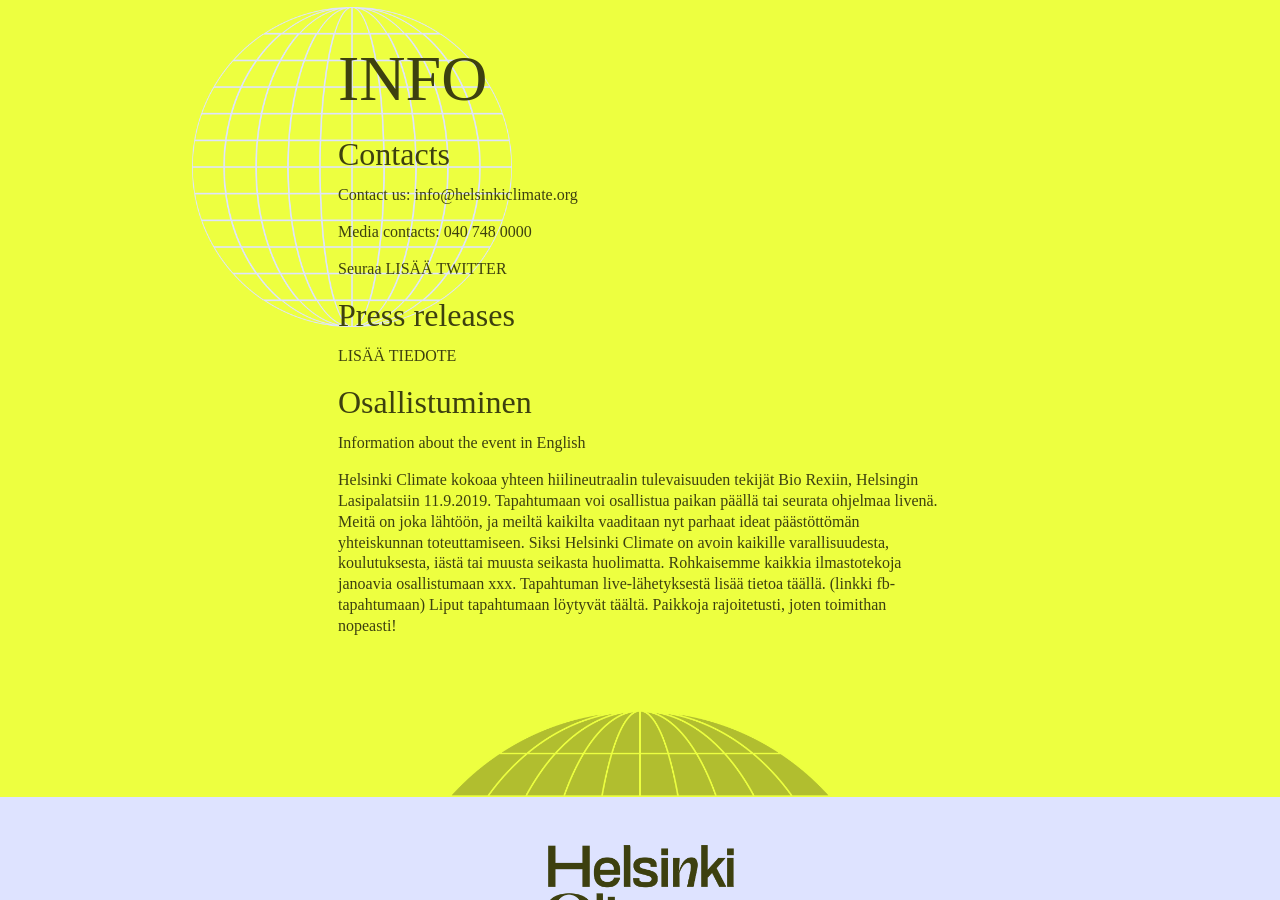
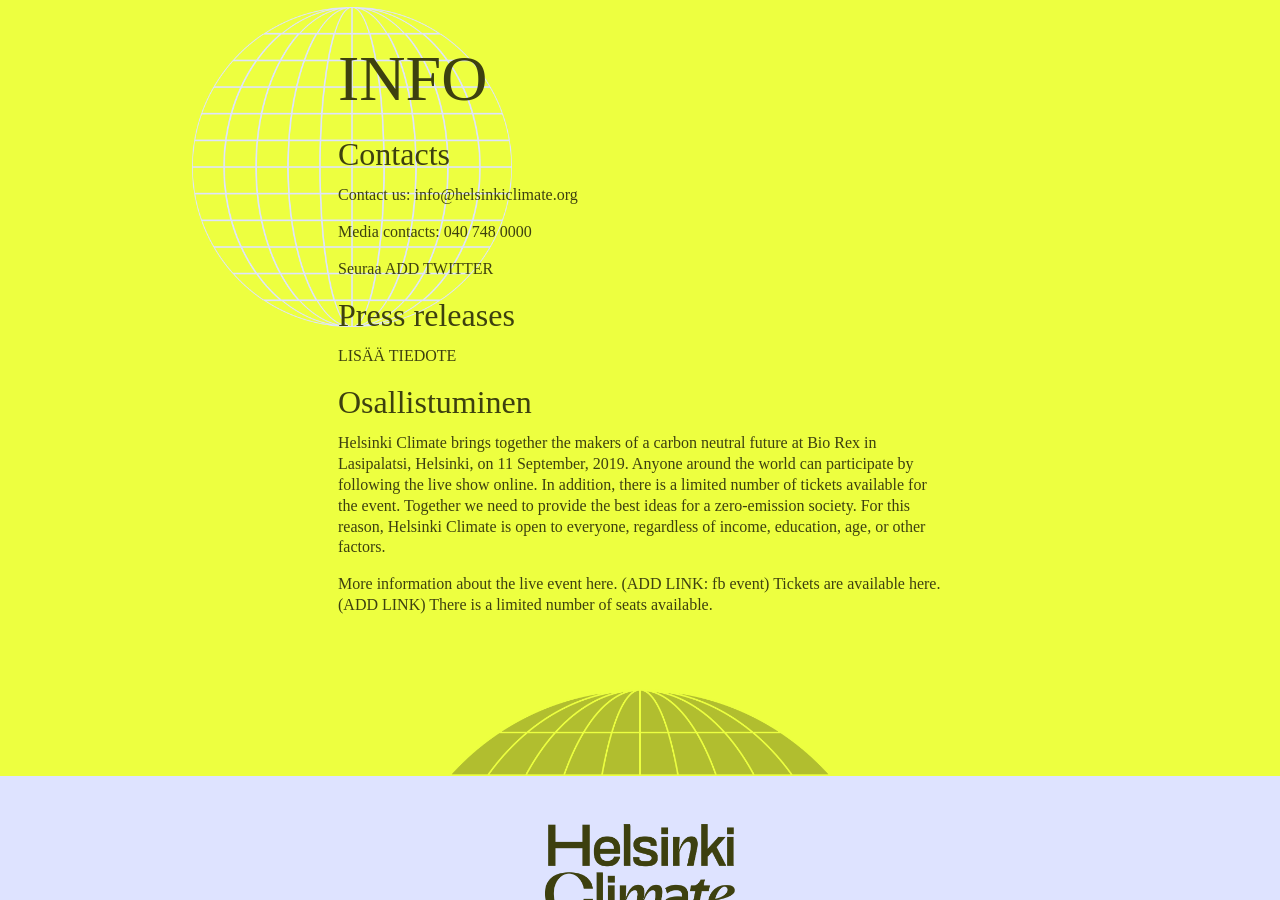
Before and after one commit to ilmastoveivi/helsinkiclimate-v2, a Jekyll site: the page built from info.md, in a window 1280 px wide and 900 px high, scrolled down 287 px. Built offline with Jekyll 4.4.1, drawn with Linux system fonts in a browser that asks for light colours; some web fonts are replaced; our own code applies the rules of GitHub Pages for plain Markdown files.

Commit message:
info page text changes

```diff
--- a/info.md
+++ b/info.md
@@ -14,7 +14,7 @@
 
 Media contacts: 040 748 0000
 
-Seuraa LISÄÄ TWITTER
+Seuraa ADD TWITTER
 
 ## Press releases
 
@@ -22,8 +22,7 @@
 
 ## Osallistuminen
 
-Information about the event in English
+Helsinki Climate brings together the makers of a carbon neutral future at Bio Rex in Lasipalatsi, Helsinki, on 11 September, 2019. Anyone around the world can participate by following the live show online. In addition, there is a limited number of tickets available for the event. Together we need to provide the best ideas for a zero-emission society. For this reason, Helsinki Climate is open to everyone, regardless of income, education, age, or other factors.
 
-Helsinki Climate kokoaa yhteen hiilineutraalin tulevaisuuden tekijät Bio Rexiin, Helsingin Lasipalatsiin 11.9.2019. Tapahtumaan voi osallistua paikan päällä tai seurata ohjelmaa livenä. Meitä on joka lähtöön, ja meiltä kaikilta vaaditaan nyt parhaat ideat päästöttömän yhteiskunnan toteuttamiseen. Siksi Helsinki Climate on avoin kaikille varallisuudesta, koulutuksesta, iästä tai muusta seikasta huolimatta. Rohkaisemme kaikkia ilmastotekoja janoavia osallistumaan xxx.
-Tapahtuman live-lähetyksestä lisää tietoa täällä. (linkki fb-tapahtumaan)
-Liput tapahtumaan löytyvät täältä. Paikkoja rajoitetusti, joten toimithan nopeasti!
+More information about the live event here. (ADD LINK: fb event)
+Tickets are available here.(ADD LINK) There is a limited number of seats available.
```
Also changed, not shown: tietoa.md (+5 -3 lines).
